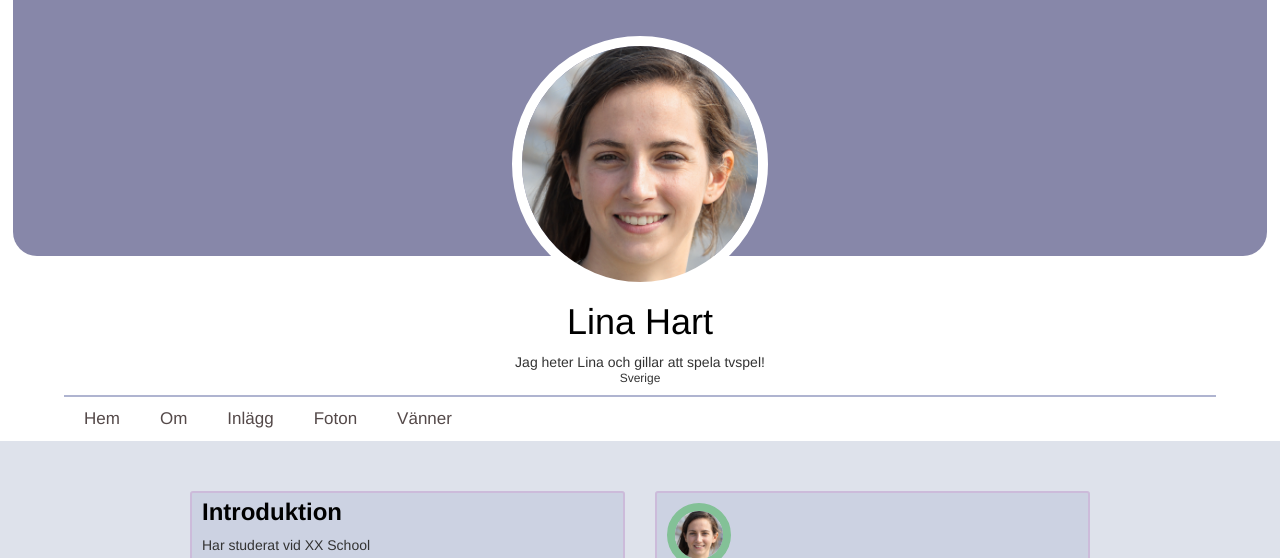
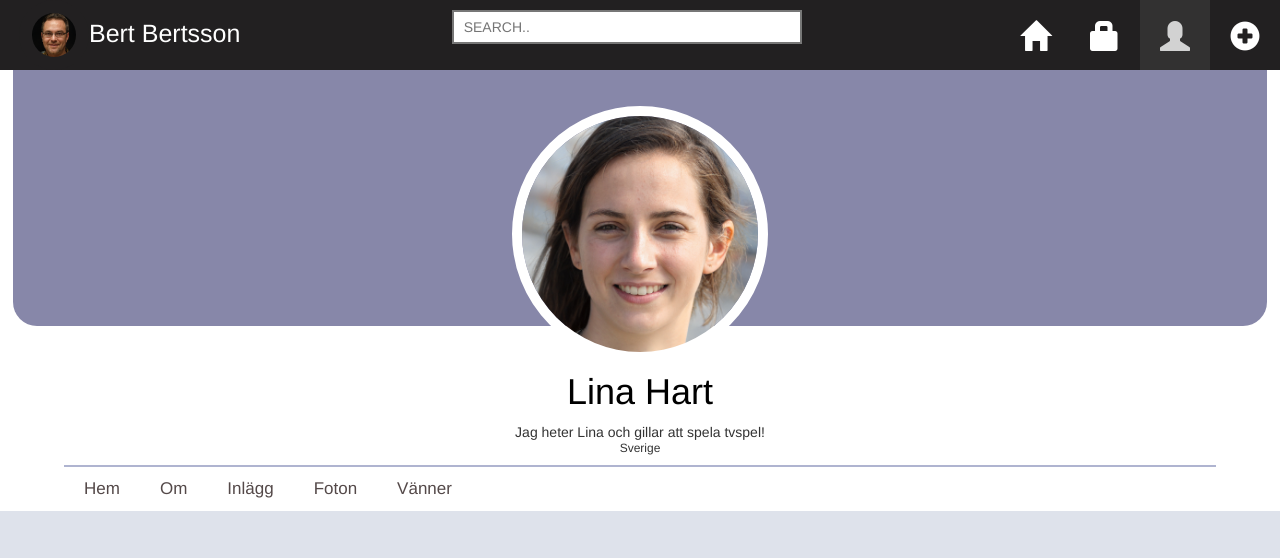
Before and after one commit to spajk00/Grupp_uppgift_Code_Monkeys, a plain HTML site: page Base/profil.html in a window 1280 px wide. Shown: the top 558 px of the page. Drawn offline with nearby package versions, Linux system fonts and the light colour scheme.

Commit message:
Added Navbar to profile

```diff
--- a/Base/css/Profile.css
+++ b/Base/css/Profile.css
@@ -159,6 +159,13 @@ border-top-width: 2px;
   color: black;
 }
 
+.wrapper {
+
+  position: relative;
+  padding: 0;
+  margin: 0;
+  min-height: 100%;
+}
 
 
 
--- a/Base/profil.html
+++ b/Base/profil.html
@@ -24,7 +24,43 @@
 </head>
 
 <body>
+<div class="container-fluid wrapper">
 
+			<!-- Header -->
+
+
+			<div class="header-nav" id="topnav">
+
+
+
+				<!-- Replace comment med code för Navbar länkar. -->
+				<div class="header-nav" id="topnav">
+				<a href="index.html"><span class="glyphicon glyphicon-plus-sign"></span></a>
+				<a href="profil.html" class="active"><span class="glyphicon glyphicon-User"></span></a>
+				<a href="index.html"><span class="glyphicon glyphicon-Lock"></span></a>
+				<a href="index.html"><span class="glyphicon glyphicon-Home"></span></a>
+				<a href="javascript:void(0);" class="icon" onclick="navbarMenuToggle()">&#9776;</a>
+
+
+				<!--- User related content --->
+
+               	 <div class="col-sm-4">
+
+						<a class="header-nav" href="index.html" id="profile_pict">
+							<img class="img-responsive img-fluid" src="img/profile_pict.jpg">
+						</a>
+
+						<h1 class="header-nav" id="alias">
+							Bert Bertsson
+					</h1>
+				</div>
+
+					<!--- Search bar --->
+					<div class="col-sm-4">
+					<input class="Search" type="text" placeholder="Search..">
+					</div>
+				</div>
+			</div>
 
 
 	<div>
@@ -145,4 +181,17 @@
 
 </body>
 
+<!-- Navbar Scriptet -->
+
+		<script>
+			function navbarMenuToggle() {
+		    	var x = document.getElementById("topnav");
+		    	if (x.className === "header-nav") {
+		        	x.className += " responsive";
+		    	} else {
+		     	   x.className = "header-nav";
+		    	}
+			}
+		</script>
+
 </html>
```
Also changed, not shown: Base/index.html (+2 -2 lines).
